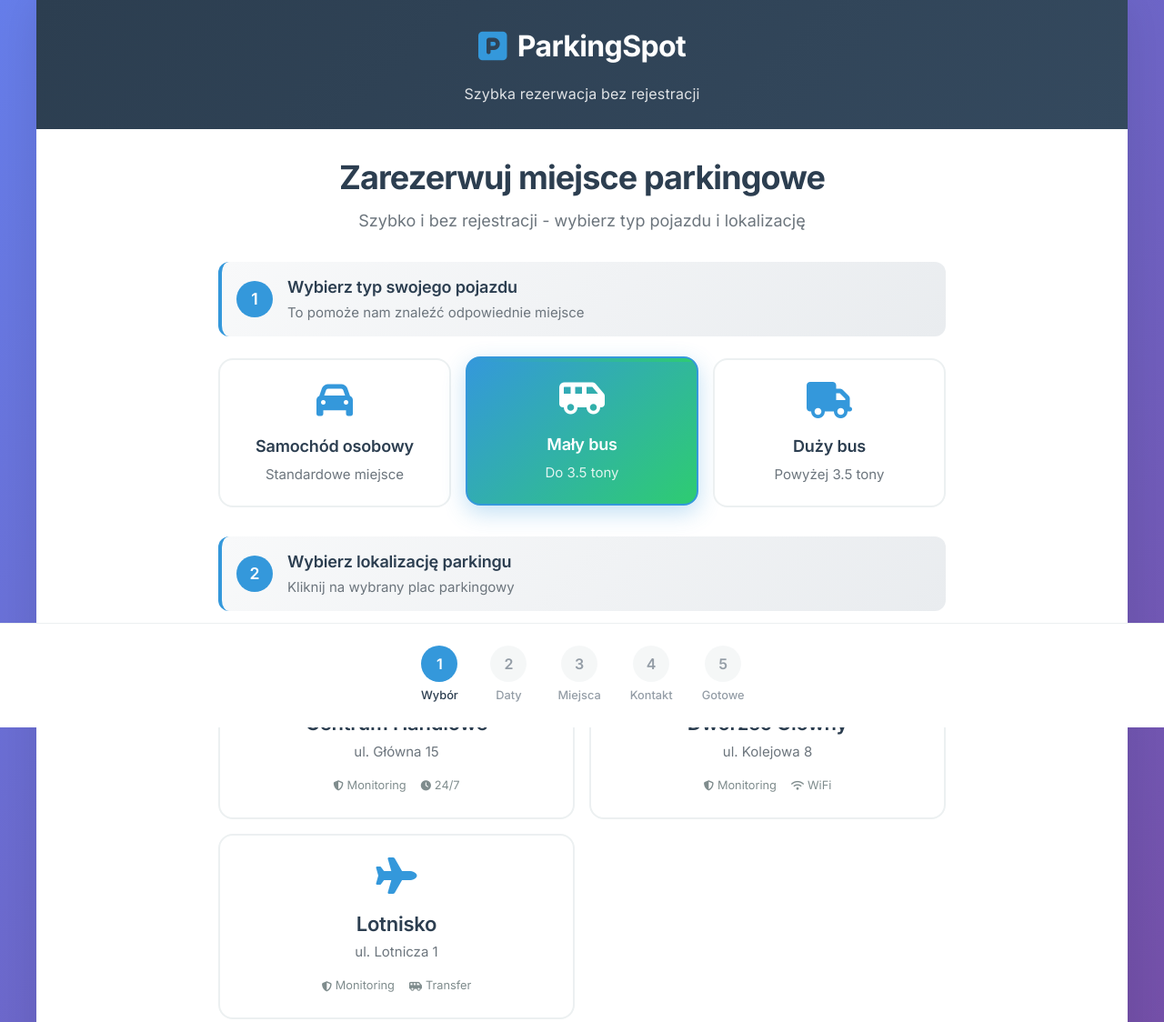
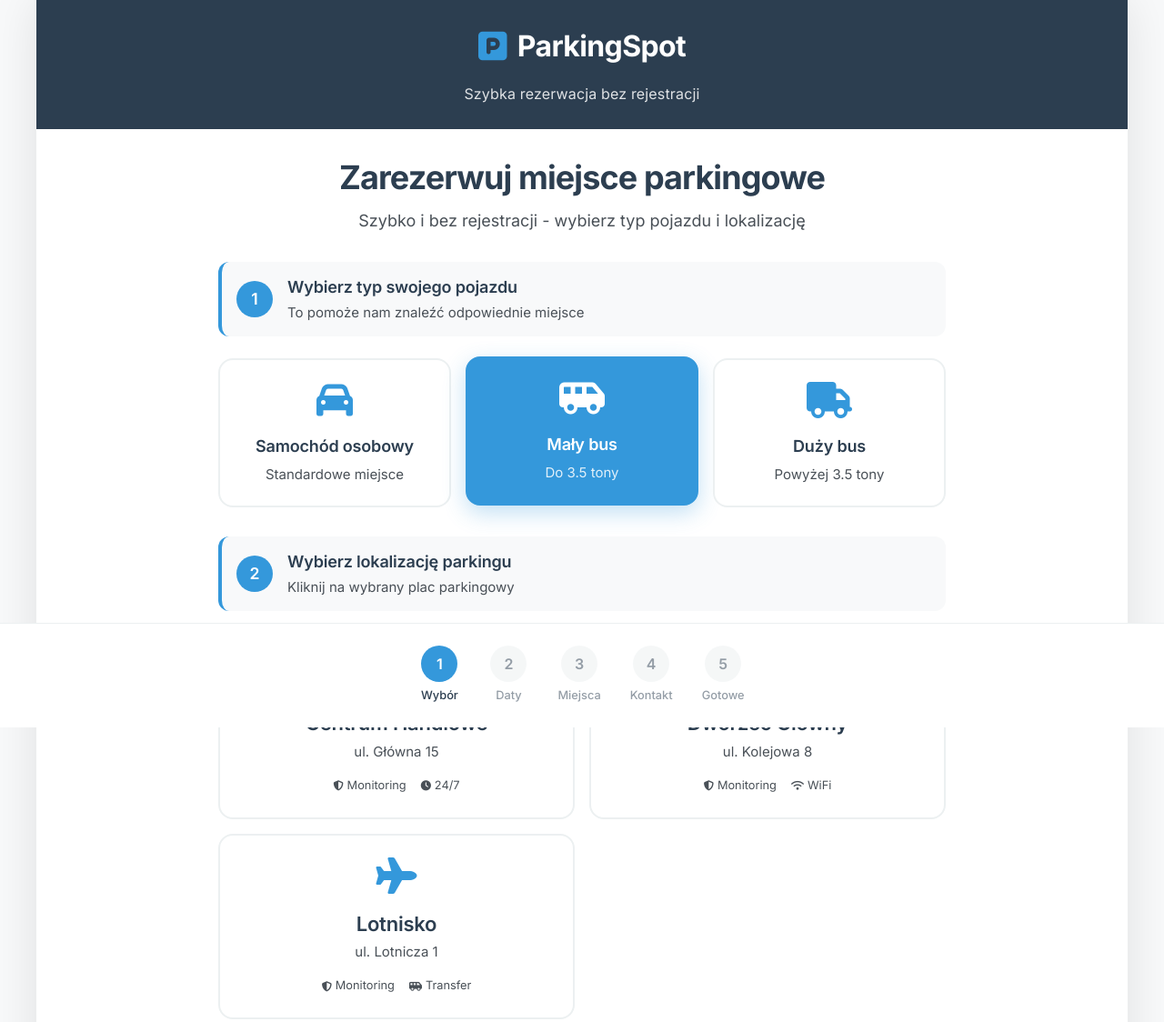
Before and after one commit to ecm-digital/parkingapp, a plain HTML site: page index.html in a window 1280 px wide. Shown: the top 1124 px of the page at 91% size. Drawn offline with Linux system fonts and the light colour scheme.

Commit message:
Remove all gradients and improve text contrast - replace with solid colors

```diff
--- a/styles.css
+++ b/styles.css
@@ -7,7 +7,7 @@
 
 body {
     font-family: 'Inter', -apple-system, BlinkMacSystemFont, 'Segoe UI', Roboto, sans-serif;
-    background: linear-gradient(135deg, #667eea 0%, #764ba2 100%);
+    background: #f8f9fa;
     min-height: 100vh;
     color: #2c3e50;
     line-height: 1.7;
@@ -28,7 +28,7 @@ body {
 
 /* Header */
 .header {
-    background: linear-gradient(135deg, #2c3e50 0%, #34495e 100%);
+    background: #2c3e50;
     color: white;
     padding: 1.5rem 2rem;
     text-align: center;
@@ -114,7 +114,7 @@ body {
 }
 
 .step-header p {
-    color: #6c757d;
+    color: #495057;
     font-size: 1.125rem;
     font-weight: 400;
     line-height: 1.5;
@@ -165,7 +165,7 @@ body {
     gap: 1rem;
     margin-bottom: 1.5rem;
     padding: 1rem;
-    background: linear-gradient(135deg, #f8f9fa 0%, #e9ecef 100%);
+    background: #f8f9fa;
     border-radius: 12px;
     border-left: 4px solid #3498db;
 }
@@ -194,7 +194,7 @@ body {
 }
 
 .instruction-content p {
-    color: #6c757d;
+    color: #495057;
     font-size: 0.9375rem;
     margin: 0;
     line-height: 1.4;
@@ -227,7 +227,7 @@ body {
     left: 0;
     right: 0;
     height: 4px;
-    background: linear-gradient(90deg, #3498db, #2ecc71);
+    background: #3498db;
     transform: scaleX(0);
     transition: transform 0.3s ease;
 }
@@ -244,7 +244,7 @@ body {
 
 .vehicle-type-card.selected {
     border-color: #3498db;
-    background: linear-gradient(135deg, #3498db 0%, #2ecc71 100%);
+    background: #3498db;
     color: white;
     transform: translateY(-2px);
     box-shadow: 0 8px 25px rgba(52, 152, 219, 0.3);
@@ -281,7 +281,7 @@ body {
 }
 
 .vehicle-type-card p {
-    color: #6c757d;
+    color: #495057;
     font-size: 0.9375rem;
     margin: 0;
     line-height: 1.4;
@@ -325,7 +325,7 @@ body {
 }
 
 .help-text {
-    color: #6c757d;
+    color: #495057;
     font-size: 0.9375rem;
     margin-top: 0.75rem;
     margin-bottom: 0;
@@ -461,7 +461,7 @@ body {
     left: 0;
     right: 0;
     height: 4px;
-    background: linear-gradient(90deg, #3498db, #2ecc71);
+    background: #3498db;
     transform: scaleX(0);
     transition: transform 0.3s ease;
 }
@@ -478,7 +478,7 @@ body {
 
 .parking-lot-card.selected {
     border-color: #3498db;
-    background: linear-gradient(135deg, #3498db 0%, #2ecc71 100%);
+    background: #3498db;
     color: white;
     transform: translateY(-2px);
     box-shadow: 0 8px 25px rgba(52, 152, 219, 0.3);
@@ -517,7 +517,7 @@ body {
 }
 
 .lot-info p {
-    color: #6c757d;
+    color: #495057;
     font-size: 0.9375rem;
     margin-bottom: 0.5rem;
     line-height: 1.4;
@@ -554,7 +554,7 @@ body {
     align-items: center;
     gap: 0.25rem;
     font-size: 0.8rem;
-    color: #7f8c8d;
+    color: #495057;
 }
 
 .parking-lot-card.selected .feature {
@@ -567,7 +567,7 @@ body {
 
 /* Selected Lot Info */
 .selected-lot-info {
-    background: linear-gradient(135deg, #3498db 0%, #2ecc71 100%);
+    background: #3498db;
     color: white;
     padding: 1.5rem;
     border-radius: 16px;
@@ -961,7 +961,7 @@ body {
 
 /* Reservation Summary */
 .reservation-summary {
-    background: linear-gradient(135deg, #2c3e50 0%, #34495e 100%);
+    background: #2c3e50;
     color: white;
     padding: 2rem;
     border-radius: 16px;
@@ -1024,7 +1024,7 @@ body {
     left: 1rem;
     right: 1rem;
     z-index: 99;
-    background: linear-gradient(135deg, #3498db 0%, #2ecc71 100%);
+    background: #3498db;
     color: white;
     padding: 1.2rem 2rem;
     border: none;
@@ -1053,7 +1053,7 @@ body {
 }
 
 .btn-primary {
-    background: linear-gradient(135deg, #3498db 0%, #2ecc71 100%);
+    background: #3498db;
     color: white;
 }
 
@@ -1097,7 +1097,7 @@ body {
 }
 
 .confirmation-content p {
-    color: #7f8c8d;
+    color: #495057;
     margin-bottom: 2rem;
 }
 
```
